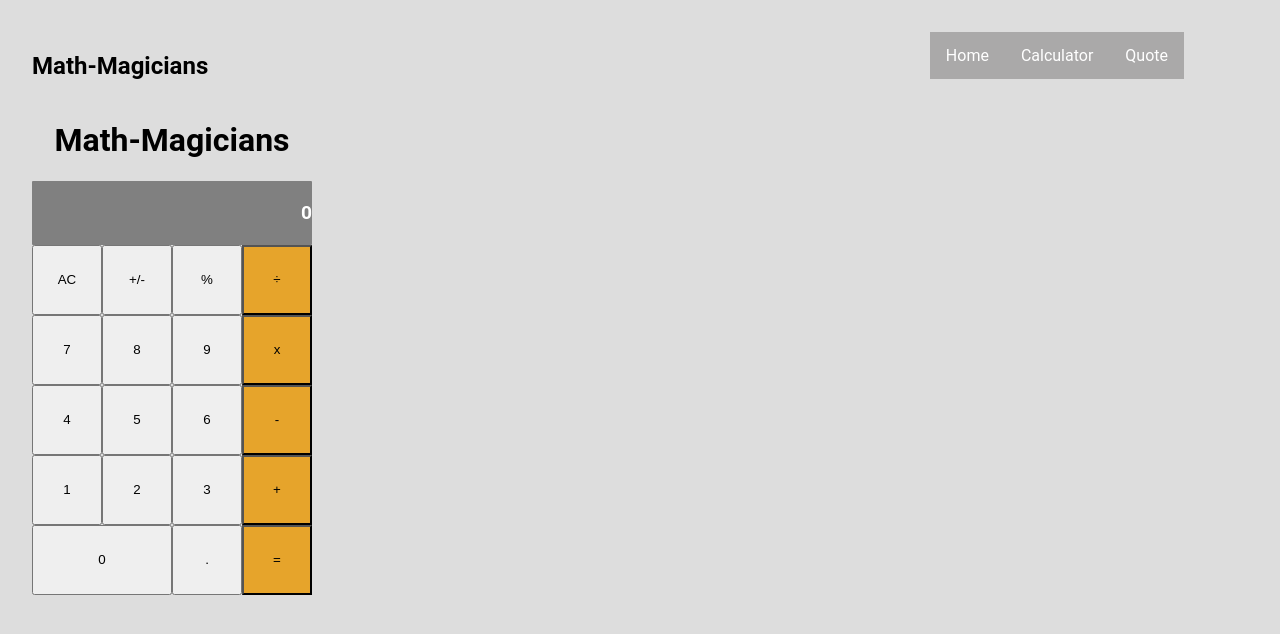
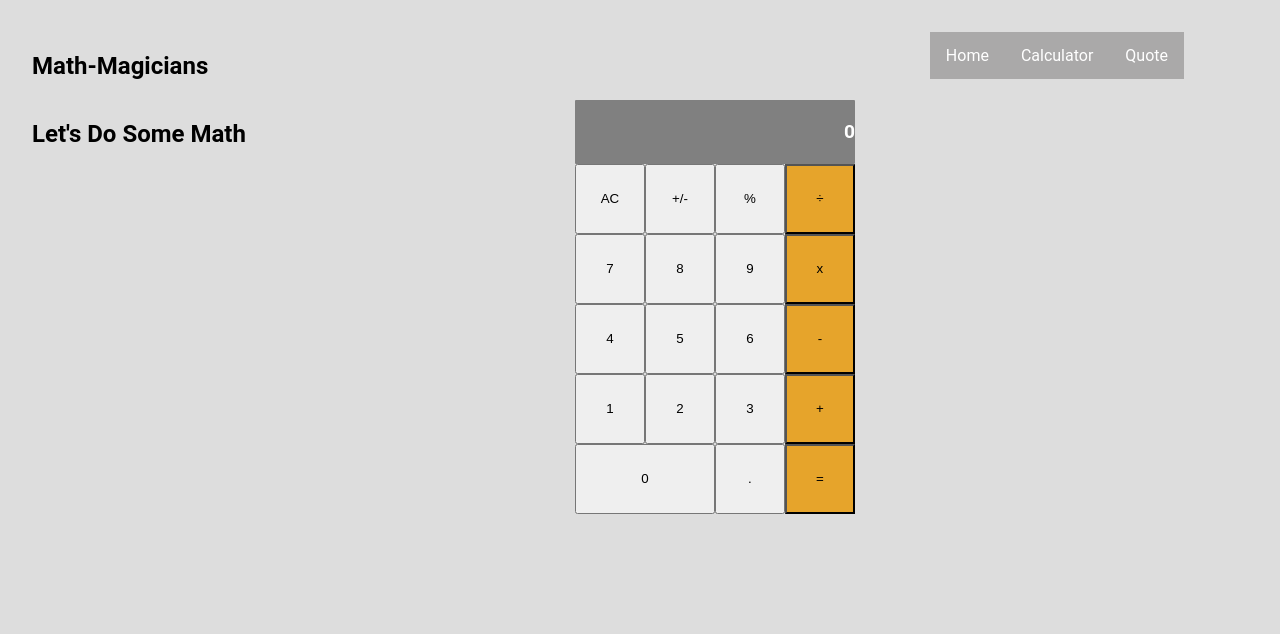
Before and after one commit to demesameneshoa/Math-Magicians, a React (Create React App) app: page /Math-Magicians/calculator in a window 1280 px wide. Shown: the top 634 px of the page. Built offline with nearby package versions, Linux system fonts and the light colour scheme.

Commit message:
added styles as per the wireframe

```diff
--- /dev/null
+++ b/src/components/App.module.css
@@ -0,0 +1,4 @@
+.wrapper {
+    display: grid;
+    grid-template-columns: auto auto;
+}
--- a/src/components/Calculator.js
+++ b/src/components/Calculator.js
@@ -2,6 +2,7 @@ import React, { useState } from 'react';
 import Display from './Display';
 import ButtonPanel from './ButtonPanel';
 import calculate from './logic/calculate';
+import styles from './App.module.css';
 
 function App() {
   const [total, setTotal] = useState(null);
@@ -13,12 +14,18 @@ function App() {
     setNext(result.next);
     setOperation(result.operation);
   };
+
   return (
-    <div className="App">
-      <h1>Math-Magicians</h1>
-      <Display result={next || total || '0'} />
-      <ButtonPanel clickHandler={handleClick} />
+    <div className={styles.wrapper}>
+      <div>
+        <h2>Let&apos;s Do Some Math</h2>
+      </div>
+      <div className="App">
+        <Display result={next || total || '0'} />
+        <ButtonPanel clickHandler={handleClick} />
+      </div>
     </div>
+
   );
 }
 
```
Also changed, not shown: src/App.css (line endings or trailing spaces).
